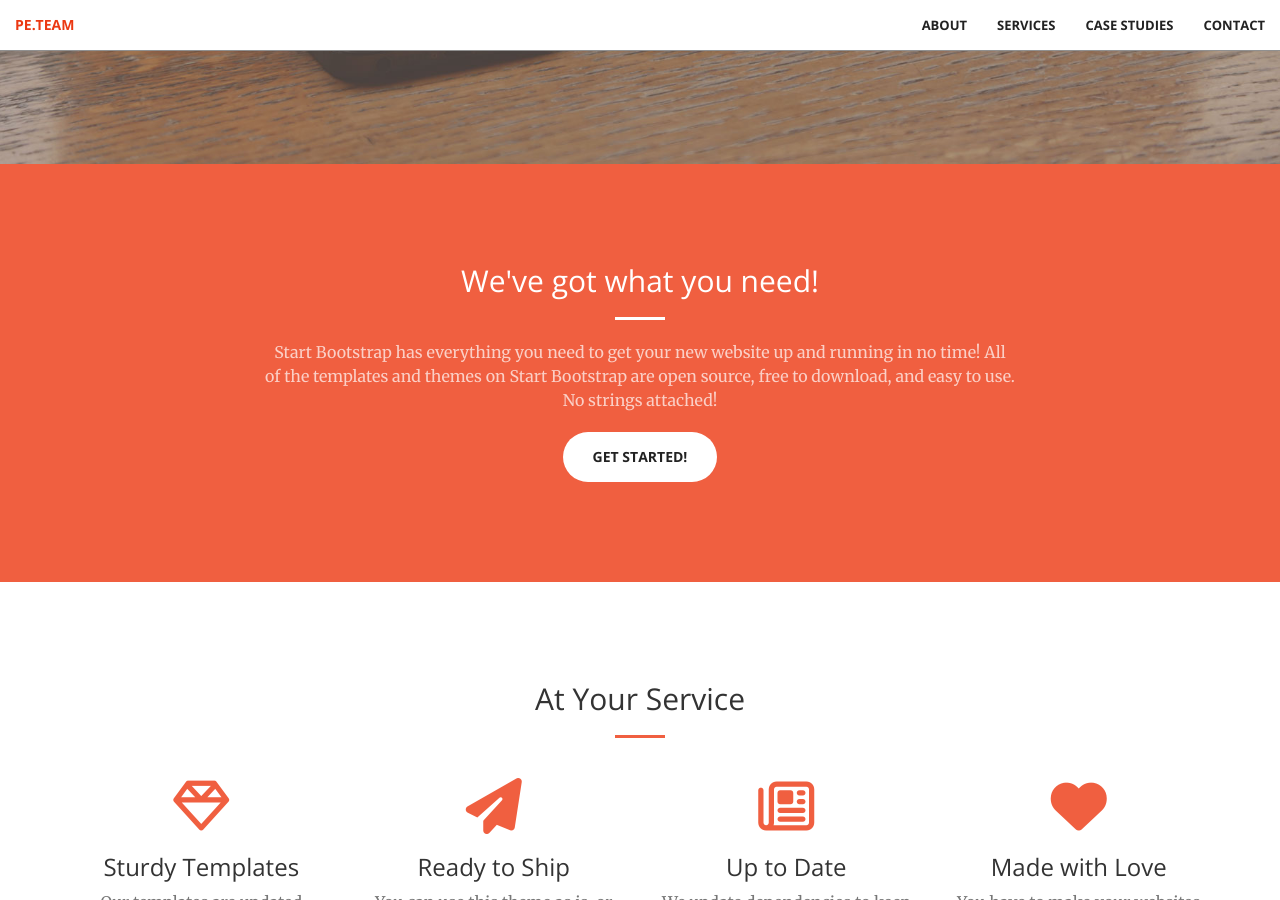
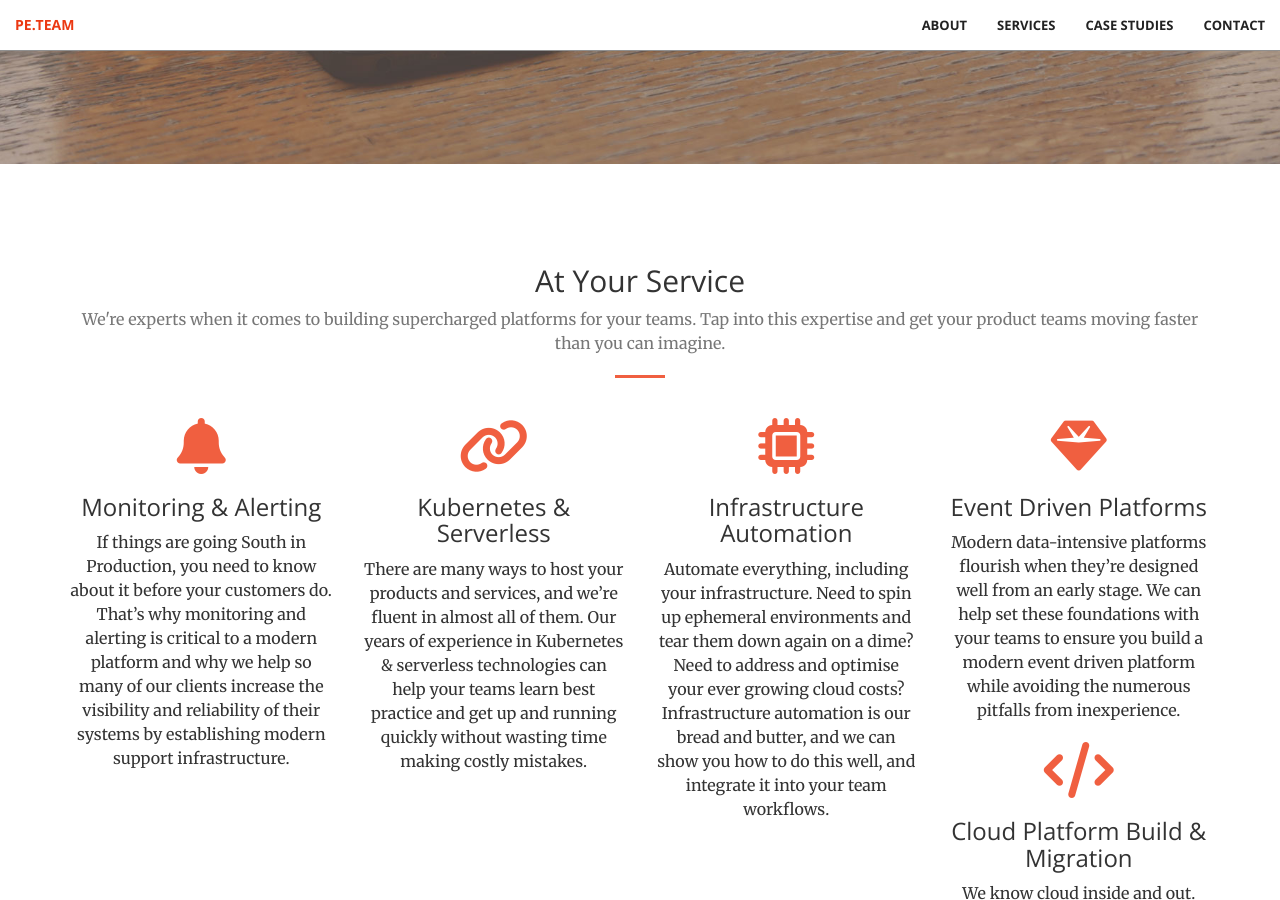
Before and after one commit to PlatformEngineeringNZ/PlatformEngineeringNZ.github.io, a Jekyll site: the page built from index.html, in a window 1280 px wide and 900 px high, scrolled down 736 px. Built offline with Jekyll 4.4.1, drawn with Linux system fonts in a browser that asks for light colours; nearby versions of some CDN libraries; library files that are not in the unit come from our copies; some of the changed text lies outside the part shown.

Commit message:
Formatting (#1)
* Prefixing CSS and script links

* Prefixing nav-bar links

* case-study layout

* removing unused home sections

* Better layout for posts

* Services

---------

Co-authored-by: Prawn <Prawn@Prawn>

```diff
--- a/_includes/head.html
+++ b/_includes/head.html
@@ -9,17 +9,18 @@
     <title>Platform Engineering</title>
 
     <!-- Bootstrap Core CSS -->
-    <link rel="stylesheet" href="css/bootstrap.min.css" type="text/css">
+    <link rel="stylesheet" href="/css/bootstrap.min.css" type="text/css">
 
     <!-- Custom Fonts -->
     <link href='https://fonts.googleapis.com/css?family=Open+Sans:300italic,400italic,600italic,700italic,800italic,400,300,600,700,800' rel='stylesheet' type='text/css'>
     <link href='https://fonts.googleapis.com/css?family=Merriweather:400,300,300italic,400italic,700,700italic,900,900italic' rel='stylesheet' type='text/css'>
+    <link rel="stylesheet" href="/css/fontawesome-all.min.css" type="text/css">
 
     <!-- Plugin CSS -->
-    <link rel="stylesheet" href="css/animate.min.css" type="text/css">
+    <link rel="stylesheet" href="/css/animate.min.css" type="text/css">
 
     <!-- Custom CSS -->
-    <link rel="stylesheet" href="css/main.css" type="text/css">
+    <link rel="stylesheet" href="/css/main.css" type="text/css">
 
     <!-- HTML5 Shim and Respond.js IE8 support of HTML5 elements and media queries -->
     <!-- WARNING: Respond.js doesn't work if you view the page via file:// -->
--- a/_includes/nav.html
+++ b/_includes/nav.html
@@ -15,16 +15,16 @@
         <div class="collapse navbar-collapse" id="bs-example-navbar-collapse-1">
             <ul class="nav navbar-nav navbar-right">
                 <li>
-                    <a class="page-scroll" href="#about">About</a>
+                    <a class="page-scroll" href="/#about">About</a>
                 </li>
                 <li>
-                    <a class="page-scroll" href="#services">Services</a>
+                    <a class="page-scroll" href="/#services">Services</a>
                 </li>
                 <li>
-                    <a class="page-scroll" href="case-studies.html">Case Studies</a>
+                    <a class="page-scroll" href="/case-studies.html">Case Studies</a>
                 </li>
                 <li>
-                    <a class="page-scroll" href="#contact">Contact</a>
+                    <a class="page-scroll" href="/#contact">Contact</a>
                 </li>
             </ul>
         </div>
--- a/_includes/scripts.html
+++ b/_includes/scripts.html
@@ -1,13 +1,13 @@
 <!-- jQuery -->
-<script src="js/jquery.js"></script>
+<script src="/js/jquery.js"></script>
 
 <!-- Bootstrap Core JavaScript -->
-<script src="js/bootstrap.min.js"></script>
+<script src="/js/bootstrap.min.js"></script>
 
 <!-- Plugin JavaScript -->
-<script src="js/jquery.easing.min.js"></script>
-<script src="js/jquery.fittext.js"></script>
-<script src="js/wow.min.js"></script>
+<script src="/js/jquery.easing.min.js"></script>
+<script src="/js/jquery.fittext.js"></script>
+<script src="/js/wow.min.js"></script>
 
 <!-- Custom Theme JavaScript -->
 <script src="js/creative.js"></script>
--- a/_includes/services.html
+++ b/_includes/services.html
@@ -3,40 +3,28 @@
         <div class="row">
             <div class="col-lg-12 text-center">
                 <h2 class="section-heading">At Your Service</h2>
+                <p class="text-muted">We're experts when it comes to building supercharged platforms for your teams. Tap into this expertise and get your product teams moving faster than you can imagine.</p>
                 <hr class="primary">
             </div>
         </div>
     </div>
     <div class="container">
         <div class="row">
+
+            {% for post in site.categories["services"] %}
+
             <div class="col-lg-3 col-md-6 text-center">
                 <div class="service-box">
-                    <i class="fa fa-4x fa-diamond wow bounceIn text-primary"></i>
-                    <h3>Sturdy Templates</h3>
-                    <p class="text-muted">Our templates are updated regularly so they don't break.</p>
+                    <i class="fa fa-4x {{ post.icon }} wow bounceIn text-primary"></i>
+                    <h3>{{ post.title }}</h3>
+                    <p class="text-muted">{{ post.excerpt }}</p>
                 </div>
             </div>
-            <div class="col-lg-3 col-md-6 text-center">
-                <div class="service-box">
-                    <i class="fa fa-4x fa-paper-plane wow bounceIn text-primary" data-wow-delay=".1s"></i>
-                    <h3>Ready to Ship</h3>
-                    <p class="text-muted">You can use this theme as is, or you can make changes!</p>
-                </div>
-            </div>
-            <div class="col-lg-3 col-md-6 text-center">
-                <div class="service-box">
-                    <i class="fa fa-4x fa-newspaper-o wow bounceIn text-primary" data-wow-delay=".2s"></i>
-                    <h3>Up to Date</h3>
-                    <p class="text-muted">We update dependencies to keep things fresh.</p>
-                </div>
-            </div>
-            <div class="col-lg-3 col-md-6 text-center">
-                <div class="service-box">
-                    <i class="fa fa-4x fa-heart wow bounceIn text-primary" data-wow-delay=".3s"></i>
-                    <h3>Made with Love</h3>
-                    <p class="text-muted">You have to make your websites with love these days!</p>
-                </div>
-            </div>
+
+            {% endfor %}
+
+
+
         </div>
     </div>
 </section>
--- a/_layouts/home.html
+++ b/_layouts/home.html
@@ -6,10 +6,7 @@
 <body id="page-top">
   {% include nav.html %}
   {% include header.html %}
-  {% include call-to-action.html %}
   {% include services.html %}
-  {% include portfolio.html %}
-  {% include aside.html %}
   {% include contact.html %}
   {% include scripts.html %}
 </body>
```
Also changed, not shown: _layouts/post.html (+12 -1 lines), posts/services/_posts/2023-01-01-cicd-pipelines.md (added, +6 -0 lines), posts/services/_posts/2023-01-01-cloud-platform-build-migration.md (added, +6 -0 lines), posts/services/_posts/2023-01-01-event-driven-platforms.md (added, +6 -0 lines), posts/services/_posts/2023-01-01-infrastructure-automation.md (added, +6 -0 lines), posts/services/_posts/2023-01-01-kubernetes-and-serverless.md (added, +6 -0 lines), posts/services/_posts/2023-01-01-monitoring-and-alerting.md (added, +6 -0 lines).
